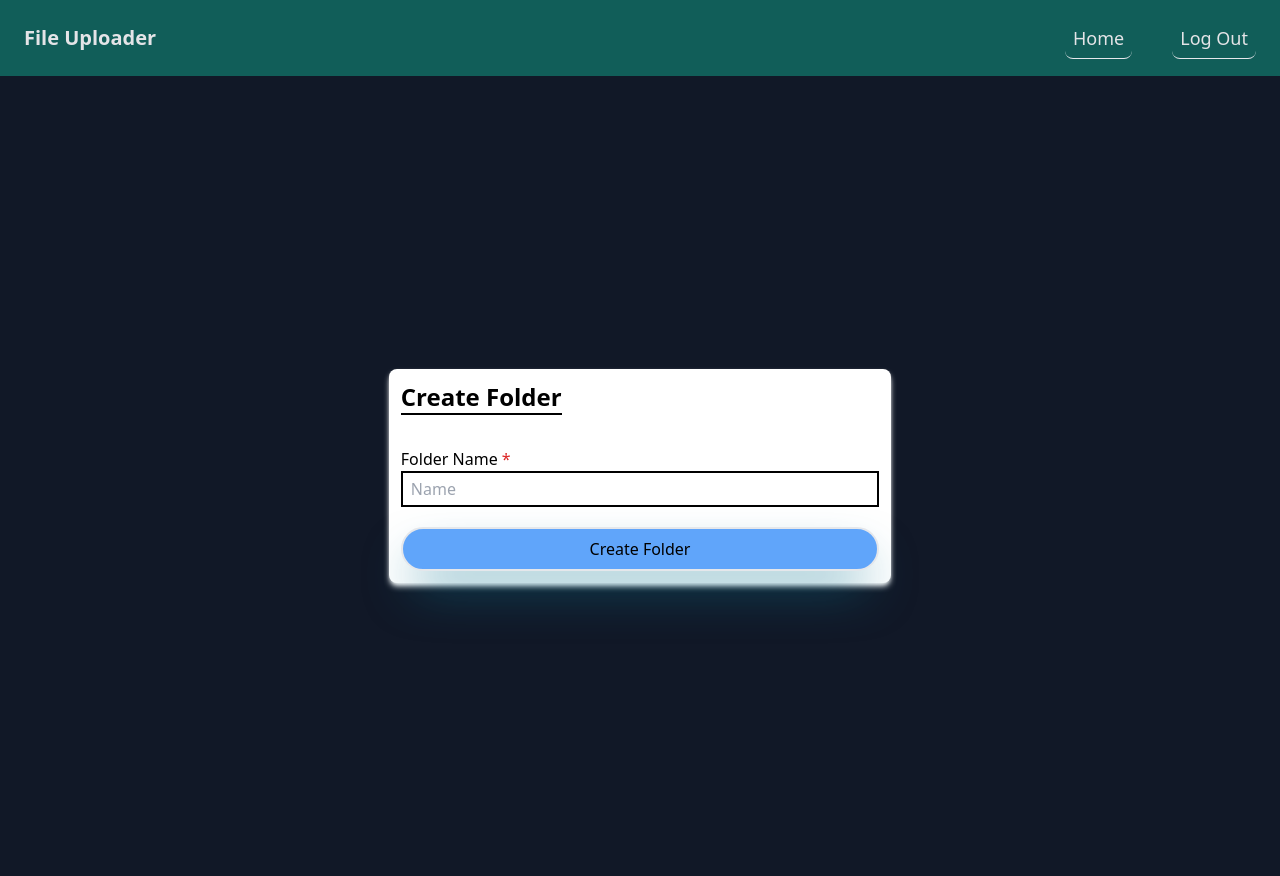
After one commit to moahnaf11/File-Uploader, a Node server app: page /home/create-folder in a window 1280 px wide. The commit adds this page. Run offline with Node 20, Linux system fonts and the light colour scheme; the visitor is signed in with stand-in values (Sample User, id 1); some libraries are stand-ins or nearby versions.

Commit message:
Create form for creating a folder
Created form and route for creating a folder
Added validation using express-validator for create folder form

```diff
--- a/controllers/indexController.js
+++ b/controllers/indexController.js
@@ -60,6 +60,15 @@ const signInValidation = [
     .withMessage("Password field can't be empty"),
 ];
 
+
+const createFolderValidation = [
+  body("name")
+  .trim()
+  .notEmpty()
+  .withMessage("Name field can't be empty")
+
+]
+
 const getHomePage = async (req, res) => {
   res.render("home", {user: req.user});
 };
@@ -111,6 +120,40 @@ const getUserHomePage = async (req, res) => {
   res.render("userHomePage", {user: req.user})
 }
 
+const getLogOut = async (req, res, next) => {
+  req.logout((err) => {
+    if (err) {
+      return next(err);
+    } else {
+      res.redirect("/");
+    }
+  })
+}
+
+const getCreateFolder = async (req, res) => {
+  if (req.isAuthenticated()) {
+    res.render("createFolder", {user: req.user});
+  } else {
+    res.redirect("/");
+  }
+}
+
+const postCreateFolder = [
+  createFolderValidation,
+  async (req, res) => {
+    const errors = validationResult(req);
+    if (!errors.isEmpty()) {
+      console.log(errors.array());
+      res.render("createFolder", { error: errors.array(), user: req.user });
+    } else {
+      // redirect to /home
+      // prisma queries add folder to database!
+
+    }
+
+  }
+]
+
 
 
 module.exports = {
@@ -119,5 +162,8 @@ module.exports = {
   getSignUp,
   postSignUp,
   postSignIn,
-  getUserHomePage
+  getUserHomePage,
+  getLogOut,
+  getCreateFolder,
+  postCreateFolder
 };
--- a/prisma/queries.js
+++ b/prisma/queries.js
@@ -36,6 +36,11 @@ async function getUser(email) {
     console.log(err);
   }
 }
+// add folder for particular user!
+// async function addFolder (email) {
+
+
+// }
 
 module.exports = {
   prisma,
--- a/public/output.css
+++ b/public/output.css
@@ -691,6 +730,10 @@ video {
   gap: 2.25rem;
 }
 
+.gap-5 {
+  gap: 1.25rem;
+}
+
 .rounded-3xl {
   border-radius: 1.5rem;
 }
@@ -854,6 +920,18 @@ video {
   box-shadow: var(--tw-ring-offset-shadow, 0 0 #0000), var(--tw-ring-shadow, 0 0 #0000), var(--tw-shadow);
 }
 
+.shadow {
+  --tw-shadow: 0 1px 3px 0 rgb(0 0 0 / 0.1), 0 1px 2px -1px rgb(0 0 0 / 0.1);
+  --tw-shadow-colored: 0 1px 3px 0 var(--tw-shadow-color), 0 1px 2px -1px var(--tw-shadow-color);
+  box-shadow: var(--tw-ring-offset-shadow, 0 0 #0000), var(--tw-ring-shadow, 0 0 #0000), var(--tw-shadow);
+}
+
+.shadow-md {
+  --tw-shadow: 0 4px 6px -1px rgb(0 0 0 / 0.1), 0 2px 4px -2px rgb(0 0 0 / 0.1);
+  --tw-shadow-colored: 0 4px 6px -1px var(--tw-shadow-color), 0 2px 4px -2px var(--tw-shadow-color);
+  box-shadow: var(--tw-ring-offset-shadow, 0 0 #0000), var(--tw-ring-shadow, 0 0 #0000), var(--tw-shadow);
+}
+
 .shadow-cyan-700\/80 {
   --tw-shadow-color: rgb(14 116 144 / 0.8);
   --tw-shadow: var(--tw-shadow-colored);
@@ -866,6 +944,11 @@ video {
 
 .shadow-gray-500\/50 {
   --tw-shadow-color: rgb(107 114 128 / 0.5);
+  --tw-shadow: var(--tw-shadow-colored);
+}
+
+.shadow-white {
+  --tw-shadow-color: #fff;
   --tw-shadow: var(--tw-shadow-colored);
 }
 
--- a/router/indexRouter.js
+++ b/router/indexRouter.js
@@ -1,4 +1,4 @@
-const { getHomePage, getSignIn, getSignUp, postSignUp, postSignIn, getUserHomePage } = require("../controllers/indexController");
+const { getHomePage, getSignIn, getSignUp, postSignUp, postSignIn, getUserHomePage, getLogOut, getCreateFolder, postCreateFolder } = require("../controllers/indexController");
 
 const express = require("express");
 const router = express.Router();
@@ -10,6 +10,9 @@ router.route("/sign-up").get(getSignUp).post(postSignUp);
 
 router.get("/home", getUserHomePage);
 
+router.get("/log-out", getLogOut);
+router.route("/home/create-folder").get(getCreateFolder).post(postCreateFolder);
+
 
 
 module.exports = router;
--- /dev/null
+++ b/views/createFolder.ejs
@@ -0,0 +1,37 @@
+<!DOCTYPE html>
+<html lang="en">
+<head>
+    <meta charset="UTF-8">
+    <meta name="viewport" content="width=device-width, initial-scale=1.0">
+    <link rel="stylesheet" href="/output.css">
+    <title>Create Folder</title>
+</head>
+<body class="text-zinc-200 bg-gray-600 h-screen">
+    <%- include("appHeader", {user: locals.user}) %>
+    <main class="bg-gray-900 h-full flex justify-center items-center p-3 text-black">
+
+        <% let name; %>
+        <% if (locals.error && locals.error.length > 0) {
+            locals.error.forEach(err => {
+                const msg = err.msg + " " + "your input was " + (error.value || "an empty string")
+                if (err.path === "name") {
+                    name = msg;
+                }
+            })
+        } %>
+        <form class="bg-white min-w-[40%] flex flex-col gap-5 p-3 rounded-lg shadow-md shadow-white" action="/home/create-folder" method="post">
+            <h1 class="text-2xl font-bold mb-3 border-b-2 border-black max-w-max">Create Folder</h1>
+            <div class="flex flex-col">
+                <label for="name">Folder Name <span class="text-red-600">*</span></label>
+                <input class="border-2 px-2 py-1 border-black" type="text" id="name" placeholder="Name">
+                <span class="text-red-600"><%= name || "" %></span>
+            </div>
+
+            <div class="flex">
+                <button class="flex-1 box-content border-2 px-3 py-2 rounded-full hover:bg-white hover:border-blue-700 shadow-2xl shadow-cyan-700/80 bg-blue-400 hover:text-blue-800" type="submit">Create Folder</button>
+            </div>
+        </form>
+    </main>
+
+</body>
+</html>
```
Also changed, not shown: other parts of public/output.css (+62 -0 lines), views/userHomePage.ejs (+10 -3 lines).
